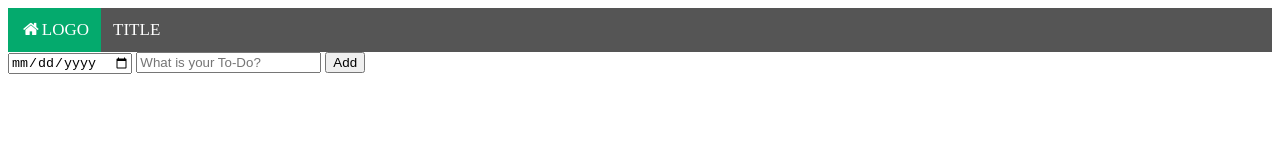
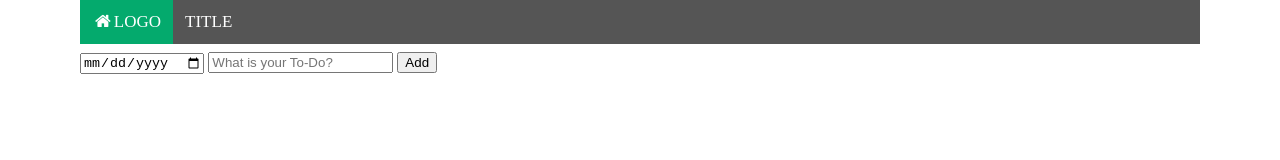
Before and after one commit to Tamino-15/To-Do-List, a plain HTML site: page index.html in a window 1280 px wide. Drawn offline with Linux system fonts and the light colour scheme.

Commit message:
beginning of style

```diff
--- a/style.css
+++ b/style.css
@@ -1,3 +1,8 @@
+body{
+    margin: 0;
+    margin-left: 10vh;
+    margin-right: 10vh;
+}
 .navbar {
     width: 100%;
     background-color: #555;
@@ -20,3 +25,11 @@
 .active {
     background-color: #04AA6D;
 }
+
+#input{
+    margin-top: 1vh;
+    width: 100%;
+}
+#date{
+
+}
```
